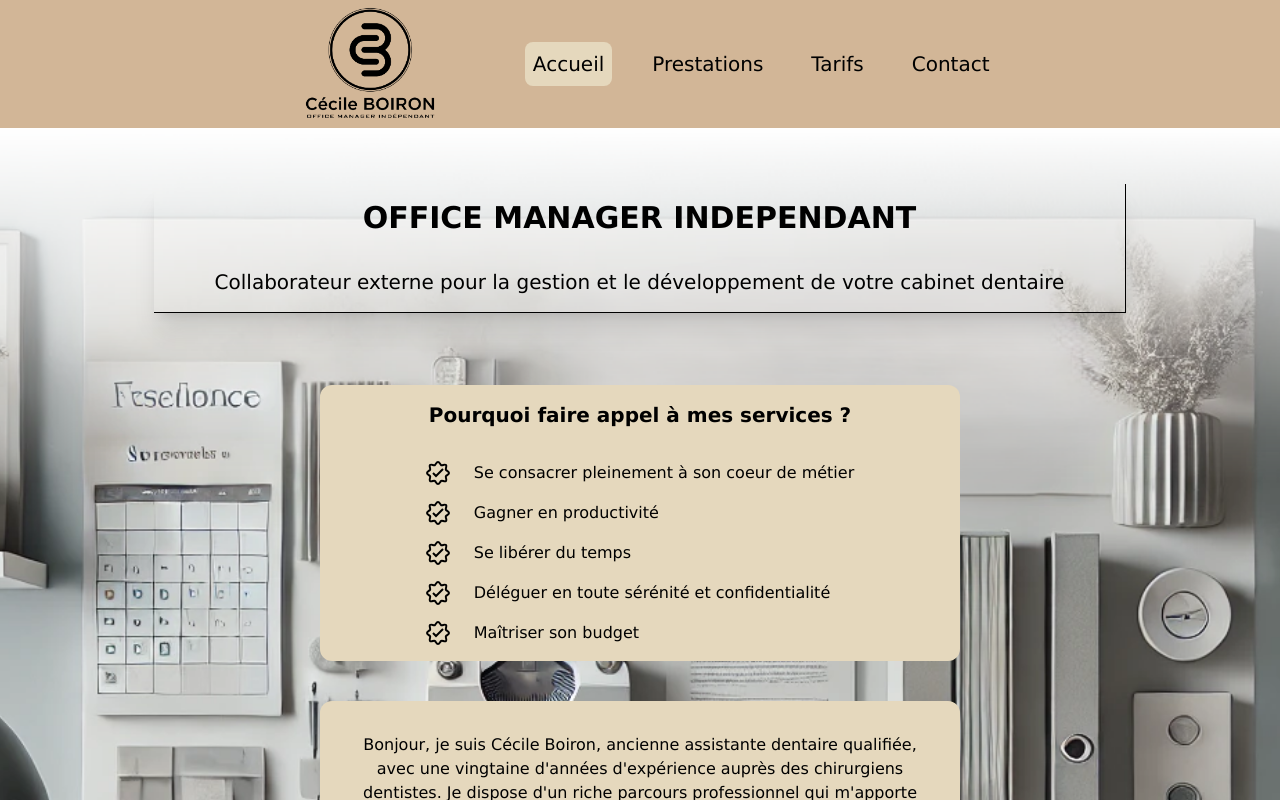
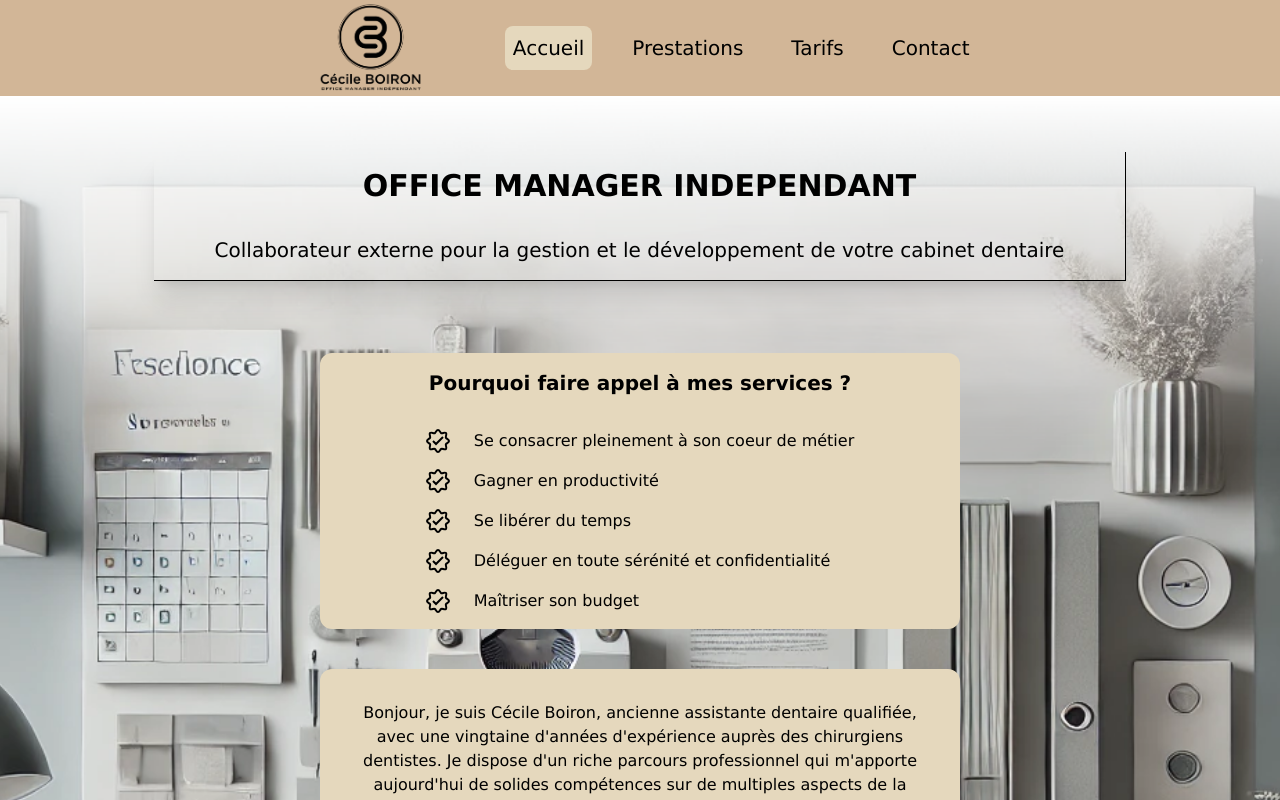
Before and after one commit to YannickMath/office_manager, a Next.js app: page / in a window 1280 px wide. Shown: the top 800 px of the page. Built offline with nearby package versions, Linux system fonts and the light colour scheme.

Commit message:
review header and footer size

```diff
--- a/src/app/components/footer/footer.tsx
+++ b/src/app/components/footer/footer.tsx
@@ -18,7 +18,7 @@ const Footer = ({ isCgpsOpen, onToggleCgps }: FooterProps) => {
   const { name, phone, mail, mentions, cgps } = data;
 
   return (
-    <div className="relative">
+    <div className="relative h-20">
       <div className="flex flex-row justify-center items-center p-4 bg-customBrown phone:text-xs font-bolder">
         <div className="flex flex-row w-1/2 phone:w-full justify-around">
           <div className="flex flex-row w-1/3 justify-center items-center">
--- a/src/app/components/headerMenu/headerMenu.tsx
+++ b/src/app/components/headerMenu/headerMenu.tsx
@@ -38,7 +38,7 @@ const HeaderMenu = () => {
 
   return (
     <div className="relative flex flex-row w-full h-full bg-customBrown justify-center text-xs phone:gap-8 items-center p-4">
-      <Image src="/LOGO_CB_Noire.png" alt="logo" width={180} height={180} />
+      <Image src="/LOGO_CB_Noire.png" alt="logo" width={140} height={140} />
       <nav className="hidden md:flex h-full items-center phone:text-xl text-xl gap-8 phone:ml-0 ml-[5%]">
         {items.map(({ url, label }, index) => (
           <div key={index} className="list-none">
--- a/src/app/layout.tsx
+++ b/src/app/layout.tsx
@@ -28,10 +28,10 @@ export default function RootLayout({
               isCgpsOpen ? "blur-sm" : ""
             }`}
           >
-            <div className="h-32 w-full top-0 z-10 fixed flex items-center header">
+            <div className="phone:h-32 h-24 w-full top-0 z-10 fixed flex items-center header">
               <HeaderMenu />
             </div>
-            <main className="flex-grow mt-32">{children}</main>
+            <main className="flex-grow phone:mt-32 mt-24">{children}</main>
             <Footer isCgpsOpen={isCgpsOpen} onToggleCgps={handleToggleCgps} />
           </div>
           {isCgpsOpen && (
```
